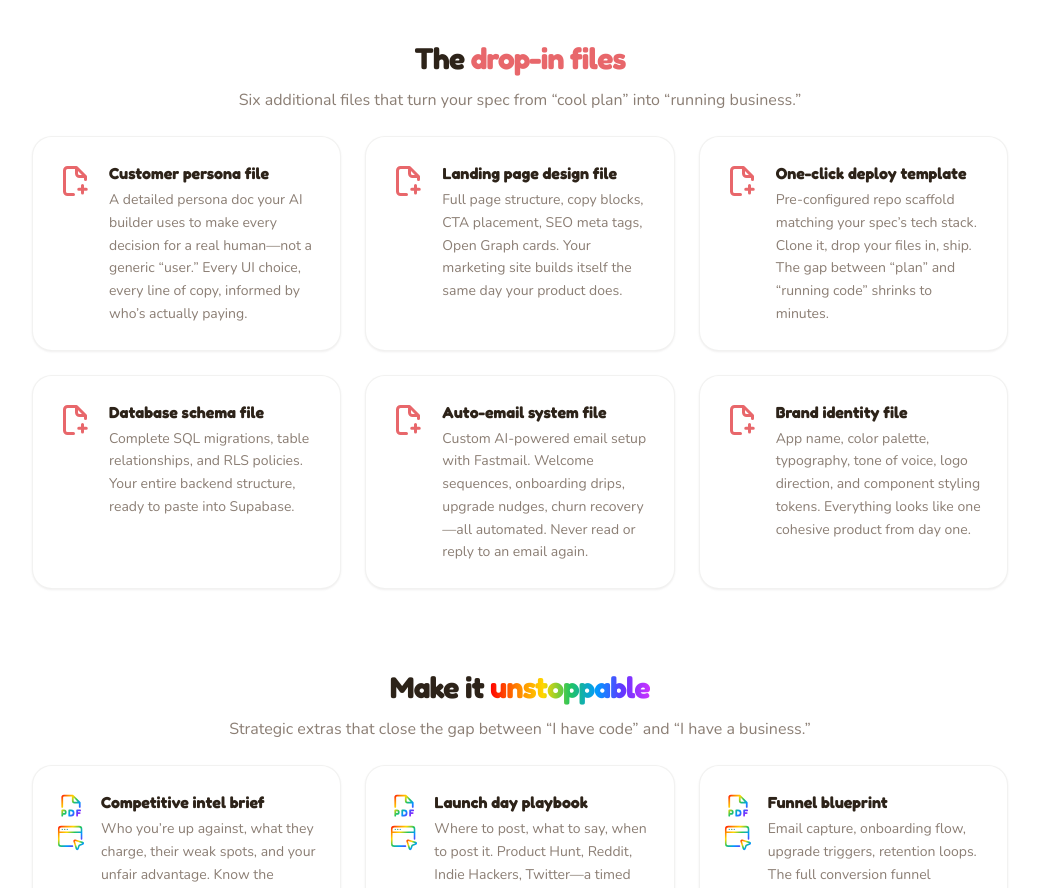
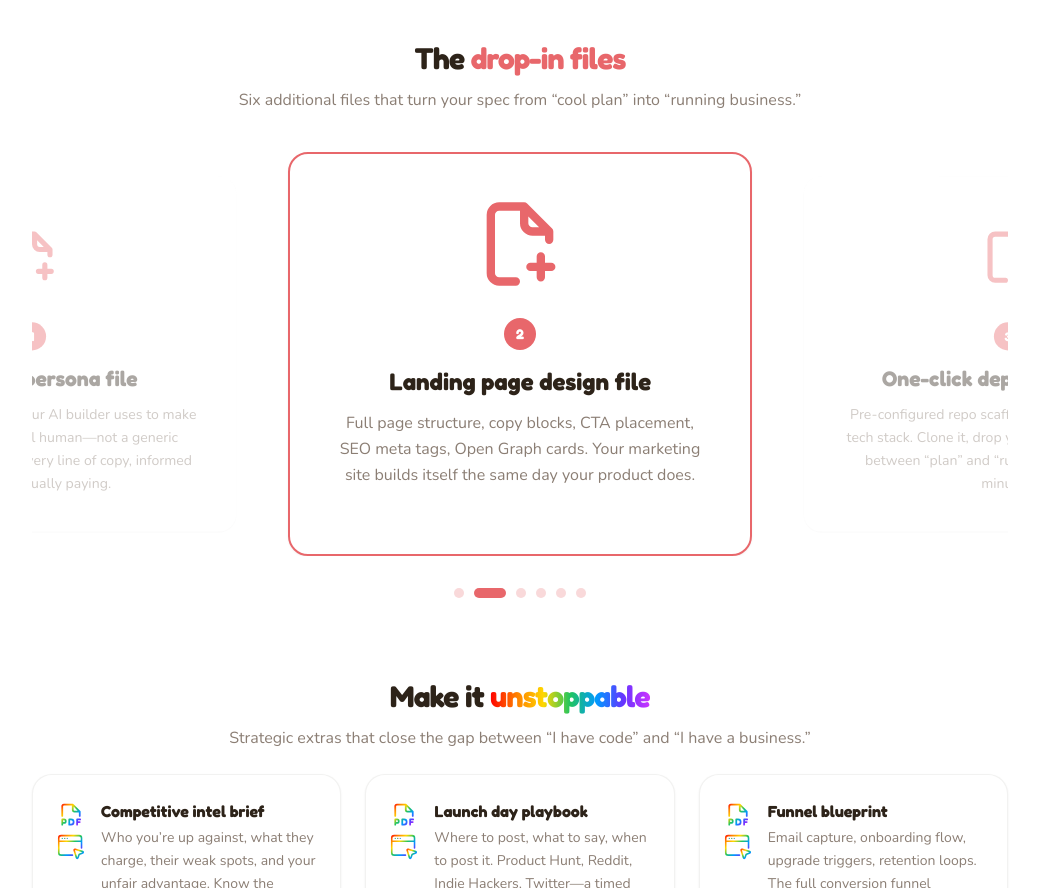
Before and after one commit to lordshua1337/cash-cow, a Next.js app: page / in a window 1280 px wide. Shown: the part 2820-3708 px from the top of the page, without its empty margins (120-1159 px from the left). Built offline with nearby package versions, Linux system fonts and the light colour scheme.

Commit message:
feat: Embla carousel for drop-in files with spring animations and dot nav

```diff
--- a/package.json
+++ b/package.json
@@ -12,7 +12,9 @@
     "@lottiefiles/dotlottie-react": "^0.18.4",
     "@supabase/ssr": "^0.9.0",
     "@supabase/supabase-js": "^2.98.0",
-    "framer-motion": "^12.34.5",
+    "embla-carousel-autoplay": "^8.6.0",
+    "embla-carousel-react": "^8.6.0",
+    "framer-motion": "^12.35.2",
     "html2pdf.js": "^0.14.0",
     "lucide-react": "^0.576.0",
     "next": "16.1.6",
--- a/src/app/page.tsx
+++ b/src/app/page.tsx
@@ -29,6 +29,7 @@ import {
   FileText,
 } from 'lucide-react'
 import { DotLottieReact } from '@lottiefiles/dotlottie-react'
+import DropInFilesCarousel from '@/components/DropInFilesCarousel'
 
 export default function LandingPage() {
 
@@ -276,42 +277,10 @@ export default function LandingPage() {
             >
               The <span style={{ color: '#E8676B' }}>drop-in files</span>
             </h3>
-            <p className="text-base text-center mb-6" style={{ color: 'var(--brown-muted)' }}>
+            <p className="text-base text-center mb-10" style={{ color: 'var(--brown-muted)' }}>
               Six additional files that turn your spec from &ldquo;cool plan&rdquo; into &ldquo;running business.&rdquo;
             </p>
-            <div className="grid grid-cols-1 sm:grid-cols-2 lg:grid-cols-3 gap-6">
-              {[
-                { title: 'Customer persona file', desc: 'A detailed persona doc your AI builder uses to make every decision for a real human\u2014not a generic \u201Cuser.\u201D Every UI choice, every line of copy, informed by who\u2019s actually paying.' },
-                { title: 'Landing page design file', desc: 'Full page structure, copy blocks, CTA placement, SEO meta tags, Open Graph cards. Your marketing site builds itself the same day your product does.' },
-                { title: 'One-click deploy template', desc: 'Pre-configured repo scaffold matching your spec\u2019s tech stack. Clone it, drop your files in, ship. The gap between \u201Cplan\u201D and \u201Crunning code\u201D shrinks to minutes.' },
-                { title: 'Database schema file', desc: 'Complete SQL migrations, table relationships, and RLS policies. Your entire backend structure, ready to paste into Supabase.' },
-                { title: 'Auto-email system file', desc: 'Custom AI-powered email setup with Fastmail. Welcome sequences, onboarding drips, upgrade nudges, churn recovery\u2014all automated. Never read or reply to an email again.' },
-                { title: 'Brand identity file', desc: 'App name, color palette, typography, tone of voice, logo direction, and component styling tokens. Everything looks like one cohesive product from day one.' },
-              ].map((item) => (
-                <div key={item.title} className="card rounded-2xl p-6">
-                  <div className="flex items-start gap-4">
-                    <Image
-                      src="/icon-file-plus-cow-red.svg"
-                      alt=""
-                      width={36}
-                      height={36}
-                      className="flex-shrink-0 mt-0.5"
-                    />
-                    <div>
-                      <h3
-                        className="text-base font-black mb-1"
-                        style={{ fontFamily: 'var(--font-fredoka), sans-serif' }}
-                      >
-                        {item.title}
-                      </h3>
-                      <p className="text-sm leading-relaxed" style={{ color: 'var(--brown-muted)' }}>
-                        {item.desc}
-                      </p>
-                    </div>
-                  </div>
-                </div>
-              ))}
-            </div>
+            <DropInFilesCarousel />
           </div>
 
           {/* Part 3: The strategic extras */}
--- /dev/null
+++ b/src/components/DropInFilesCarousel.tsx
@@ -0,0 +1,155 @@
+'use client'
+
+import { useCallback, useEffect, useState } from 'react'
+import Image from 'next/image'
+import useEmblaCarousel from 'embla-carousel-react'
+import Autoplay from 'embla-carousel-autoplay'
+import { motion, AnimatePresence } from 'framer-motion'
+
+const FILES = [
+  {
+    title: 'Customer persona file',
+    desc: 'A detailed persona doc your AI builder uses to make every decision for a real human\u2014not a generic \u201Cuser.\u201D Every UI choice, every line of copy, informed by who\u2019s actually paying.',
+  },
+  {
+    title: 'Landing page design file',
+    desc: 'Full page structure, copy blocks, CTA placement, SEO meta tags, Open Graph cards. Your marketing site builds itself the same day your product does.',
+  },
+  {
+    title: 'One-click deploy template',
+    desc: 'Pre-configured repo scaffold matching your spec\u2019s tech stack. Clone it, drop your files in, ship. The gap between \u201Cplan\u201D and \u201Crunning code\u201D shrinks to minutes.',
+  },
+  {
+    title: 'Database schema file',
+    desc: 'Complete SQL migrations, table relationships, and RLS policies. Your entire backend structure, ready to paste into Supabase.',
+  },
+  {
+    title: 'Auto-email system file',
+    desc: 'Custom AI-powered email setup with Fastmail. Welcome sequences, onboarding drips, upgrade nudges, churn recovery\u2014all automated. Never read or reply to an email again.',
+  },
+  {
+    title: 'Brand identity file',
+    desc: 'App name, color palette, typography, tone of voice, logo direction, and component styling tokens. Everything looks like one cohesive product from day one.',
+  },
+]
+
+export default function DropInFilesCarousel() {
+  const [emblaRef, emblaApi] = useEmblaCarousel(
+    {
+      loop: true,
+      align: 'center',
+      slidesToScroll: 1,
+    },
+    [Autoplay({ delay: 4000, stopOnInteraction: false, stopOnMouseEnter: true })]
+  )
+
+  const [selectedIndex, setSelectedIndex] = useState(0)
+
+  const onSelect = useCallback(() => {
+    if (!emblaApi) return
+    setSelectedIndex(emblaApi.selectedScrollSnap())
+  }, [emblaApi])
+
+  useEffect(() => {
+    if (!emblaApi) return
+    emblaApi.on('select', onSelect)
+    onSelect()
+    return () => { emblaApi.off('select', onSelect) }
+  }, [emblaApi, onSelect])
+
+  const scrollTo = useCallback(
+    (index: number) => emblaApi?.scrollTo(index),
+    [emblaApi]
+  )
+
+  return (
+    <div>
+      {/* Carousel viewport */}
+      <div className="overflow-hidden cursor-grab active:cursor-grabbing" ref={emblaRef}>
+        <div className="flex">
+          {FILES.map((file, i) => {
+            const isActive = i === selectedIndex
+
+            return (
+              <div
+                key={file.title}
+                className="flex-[0_0_85%] sm:flex-[0_0_65%] lg:flex-[0_0_50%] min-w-0 px-3"
+              >
+                <motion.div
+                  animate={{
+                    scale: isActive ? 1 : 0.88,
+                    opacity: isActive ? 1 : 0.4,
+                  }}
+                  transition={{ type: 'spring', stiffness: 300, damping: 30 }}
+                  className="card rounded-3xl p-8 sm:p-10 text-center h-full"
+                  style={{
+                    border: isActive ? '2px solid #E8676B' : '2px solid transparent',
+                  }}
+                >
+                  {/* Big SVG icon */}
+                  <motion.div
+                    animate={{ scale: isActive ? 1 : 0.7 }}
+                    transition={{ type: 'spring', stiffness: 300, damping: 25 }}
+                  >
+                    <Image
+                      src="/icon-file-plus-cow-red.svg"
+                      alt=""
+                      width={100}
+                      height={100}
+                      className="mx-auto mb-6"
+                    />
+                  </motion.div>
+
+                  {/* File number badge */}
+                  <div
+                    className="inline-flex items-center justify-center w-8 h-8 rounded-full text-sm font-black mb-4"
+                    style={{
+                      background: '#E8676B',
+                      color: '#fff',
+                      fontFamily: 'var(--font-fredoka), sans-serif',
+                    }}
+                  >
+                    {i + 1}
+                  </div>
+
+                  {/* Title */}
+                  <h3
+                    className="text-xl sm:text-2xl font-black mb-3"
+                    style={{ fontFamily: 'var(--font-fredoka), sans-serif' }}
+                  >
+                    {file.title}
+                  </h3>
+
+                  {/* Description */}
+                  <p
+                    className="text-sm sm:text-base leading-relaxed max-w-md mx-auto"
+                    style={{ color: 'var(--brown-muted)' }}
+                  >
+                    {file.desc}
+                  </p>
+                </motion.div>
+              </div>
+            )
+          })}
+        </div>
+      </div>
+
+      {/* Dot indicators */}
+      <div className="flex items-center justify-center gap-2.5 mt-8">
+        {FILES.map((_, i) => (
+          <button
+            key={i}
+            onClick={() => scrollTo(i)}
+            className="transition-all duration-300 rounded-full"
+            style={{
+              width: i === selectedIndex ? 32 : 10,
+              height: 10,
+              background: i === selectedIndex ? '#E8676B' : 'rgba(232, 103, 107, 0.25)',
+            }}
+            aria-label={`Go to slide ${i + 1}`}
+          />
+        ))}
+      </div>
+    </div>
+  )
+}
```
Also changed, not shown: 1 other file (tests, documents, lock files or other folders).
